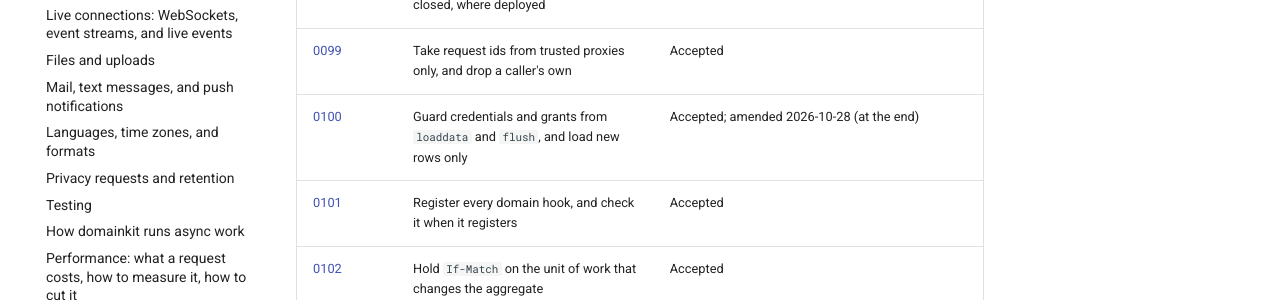
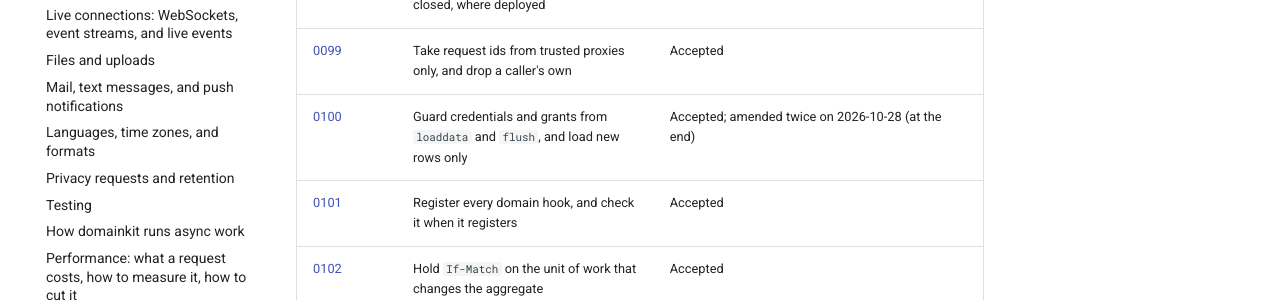
Before and after one commit to karimmattar/domainkit, an MkDocs documentation site: the page built from docs/adr/README.md, in a window 1280 px wide and 900 px high, scrolled down 6586 px. Shown: the part 151-451 px from the top of the window. Built offline with MkDocs 1.6.1 and Material for MkDocs 9.7.7, drawn with Linux system fonts in a browser that asks for light colours; comment, search, counter and statistics services are not loaded.

Commit message:
Copy ADR 0100's status, amended twice, into the index
Co-Authored-By: Claude Opus 5.5 <noreply@anthropic.com>
Claude-Session: https://claude.ai/code/session_014uJXawGoFmM6a9BQMLV85f

```diff
--- a/docs/adr/README.md
+++ b/docs/adr/README.md
@@ -109,7 +109,7 @@ statuses, and the amendments they name.
 | [0097](0097-name-the-key-of-every-json-web-token-and-retire-keys-within-a-token-lifetime.md) | Name the key of every JSON Web Token, and retire keys within a token's lifetime | Accepted |
 | [0098](0098-share-login-throttles-and-fail-closed-where-deployed.md) | Share the attempt throttles, and fail closed, where deployed | Accepted |
 | [0099](0099-take-request-ids-from-trusted-proxies-only.md) | Take request ids from trusted proxies only, and drop a caller's own | Accepted |
-| [0100](0100-guard-credentials-and-grants-from-loaddata-and-flush.md) | Guard credentials and grants from `loaddata` and `flush`, and load new rows only | Accepted; amended 2026-10-28 (at the end) |
+| [0100](0100-guard-credentials-and-grants-from-loaddata-and-flush.md) | Guard credentials and grants from `loaddata` and `flush`, and load new rows only | Accepted; amended twice on 2026-10-28 (at the end) |
 | [0101](0101-register-every-domain-hook-and-check-it-when-it-registers.md) | Register every domain hook, and check it when it registers | Accepted |
 | [0102](0102-hold-if-match-on-the-unit-of-work-that-changes-the-aggregate.md) | Hold `If-Match` on the unit of work that changes the aggregate | Accepted |
 | [0104](0104-import-what-a-process-uses-on-first-use-and-gate-its-modules.md) | Import what a process uses on first use, and gate the modules each rung loads | Accepted |
```
